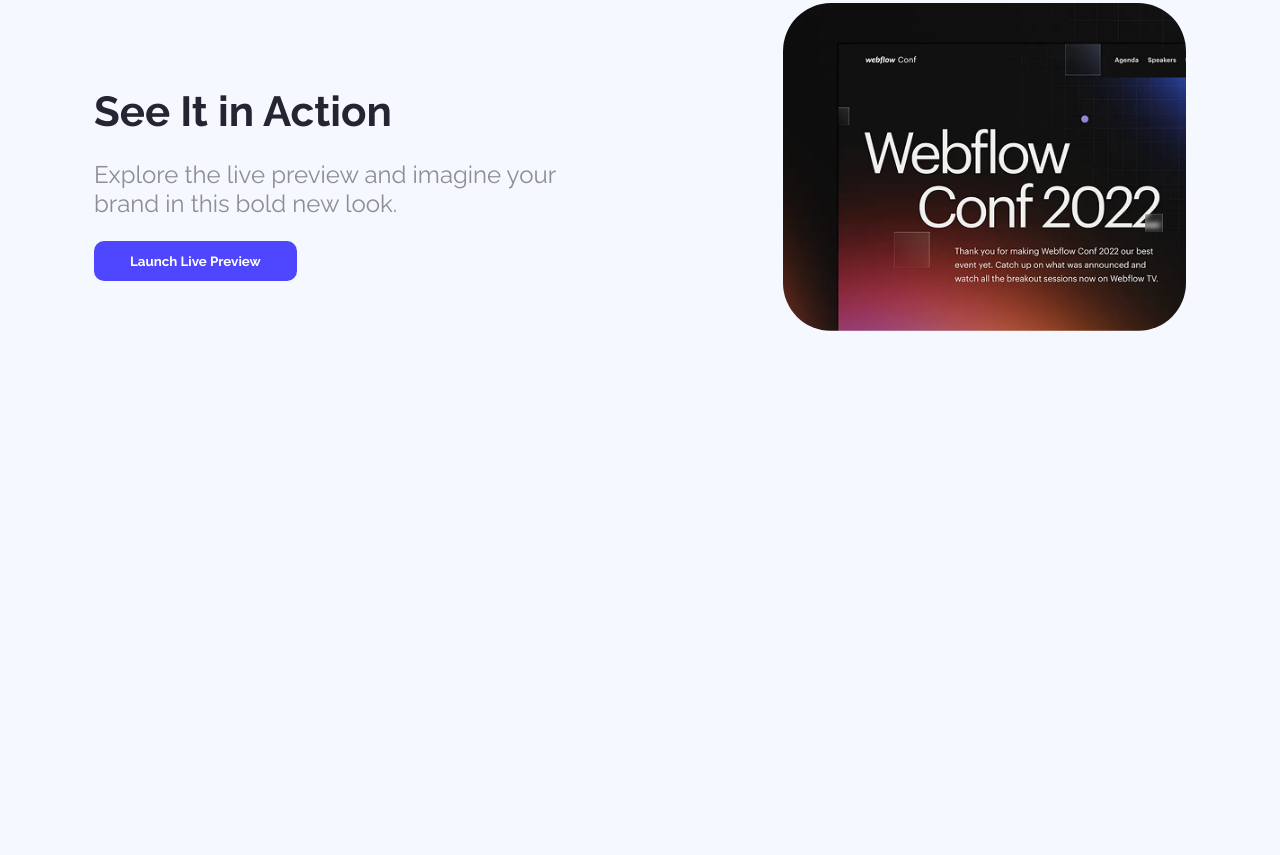
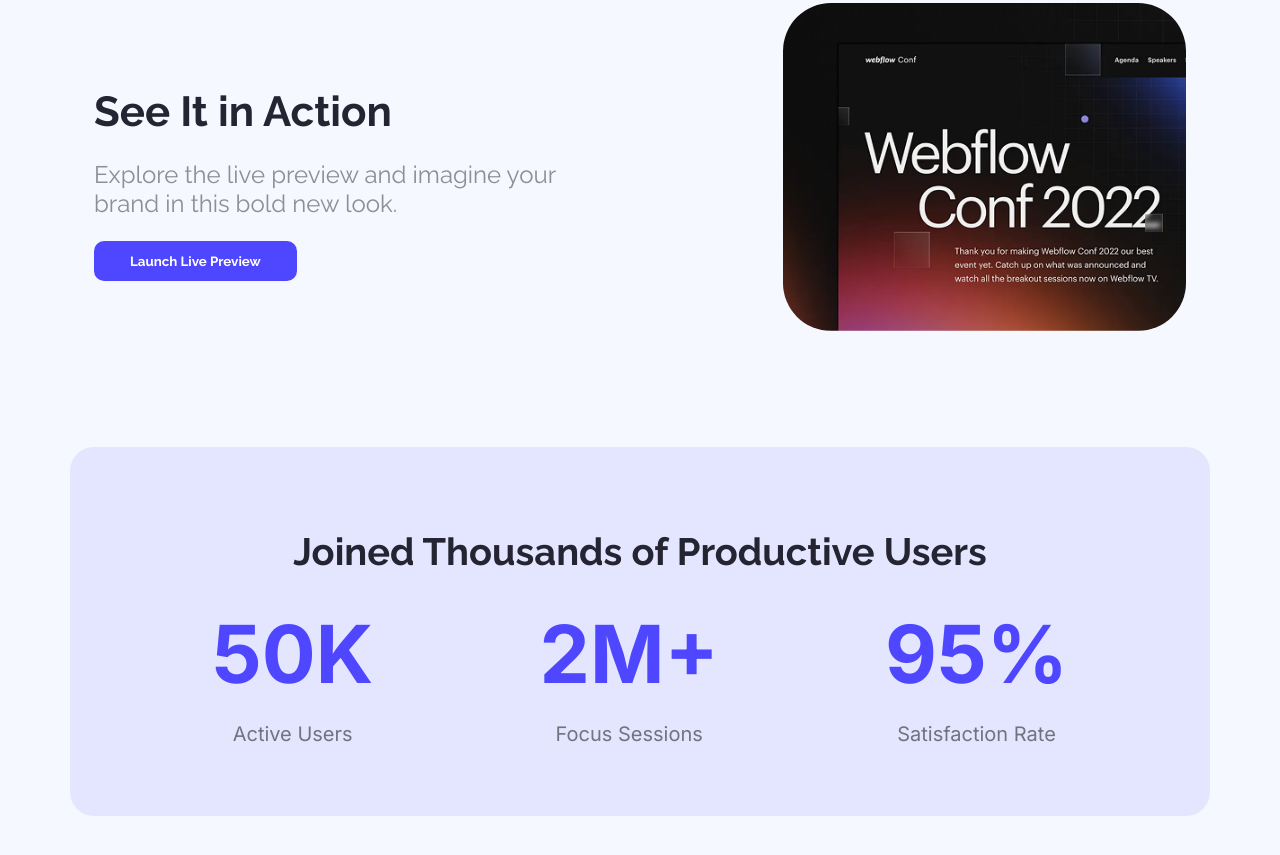
Before and after one commit to Ifthe16/b12-assignment-01, a plain HTML site: page index.html in a window 1280 px wide. Shown: the part 765-1620 px from the top of the page. Before the commit the page ends 1212 px from the top, so only its background shows below. Drawn offline with Linux system fonts and the light colour scheme.

Commit message:
added productive section and CSS styles

```diff
--- a/index.html
+++ b/index.html
@@ -34,14 +34,16 @@
                 <img class="brand-logo" src="assets/creative_insights.png" alt="Creative Insights company logo">
                 <h3 class="brand-name inter-font text-primary">Creative Insights</h3>
             </div>
-            <a href="https://www.google.com/" target="_blank" rel="noopener noreferrer"><button
-                    class="btn-primary raleway-font">Sign Up</button></a>
+            <a href="https://www.google.com/" target="_blank" rel="noopener noreferrer">
+                <button class="btn-primary raleway-font">Sign Up</button>
+            </a>
         </nav>
         <!-- banner -->
         <div class="banner-content">
             <h1 class="banner-title raleway-font text-secondary">Cool Dark UI Template for Webflow Agencies!</h1>
-            <a href="http://" target="_blank" rel="noopener noreferrer"><button class="btn-primary raleway-font">Stay
-                    Focused</button></a>
+            <a href="http://" target="_blank" rel="noopener noreferrer">
+                <button class="btn-primary raleway-font">Stay Focused</button>
+            </a>
         </div>
     </header>
     <!-- header end -->
@@ -53,12 +55,35 @@
                 <h2 class="action-title raleway-font text-secondary">See It in Action</h2>
                 <p class="action-description raleway-font text-tertiary">Explore the live preview and imagine your brand
                     in this bold new look.</p>
-                <a href="http://" target="_blank" rel="noopener noreferrer"><button
-                        class="btn-primary raleway-font">Launch Live Preview</button></a>
+                <a href="http://" target="_blank" rel="noopener noreferrer">
+                    <button class="btn-primary raleway-font">Launch Live Preview</button>
+                </a>
             </div>
             <img src="assets/wc-big.png" alt="The picture of webflow design">
         </section>
         <!-- action section end  -->
+        <!-- productive section start -->
+        <section class="productive-section">
+            <div class="productive-section-content">
+                <h2 class="raleway-font text-secondary productive-title">Joined Thousands of Productive Users</h2>
+                <div class="productive-container">
+                    <div class="productive-content">
+                        <p class="productive-description text-primary inter-font">50K</p>
+                        <p class="productive-sub-title inter-font text-quaternary">Active Users</p>
+                    </div>
+                    <div class="productive-content">
+                        <p class="productive-description text-primary inter-font">2M+</p>
+                        <p class="productive-sub-title inter-font text-quaternary">Focus Sessions</p>
+                    </div>
+                    <div class="productive-content">
+                        <p class="productive-description text-primary inter-font">95%</p>
+                        <p class="productive-sub-title inter-font text-quaternary">Satisfaction Rate</p>
+                    </div>
+                </div>
+            </div>
+        </section>
+        <!-- productive section end -->
+
     </main>
     <!-- main end -->
 </body>
--- a/styles/style.css
+++ b/styles/style.css
@@ -22,6 +22,11 @@
 
 .text-tertiary {
   color: rgba(37, 36, 50, 0.5);
+}
+
+.text-quaternary {
+  color: rgba(0, 0, 0, 0.5);
+  ;
 }
 
 .btn-primary {
@@ -125,3 +130,41 @@ main {
   object-fit: cover;
   object-position: -20px 0%;
 }
+
+/* productive section styles */
+.productive-section {
+  background-color: rgba(78, 71, 255, 0.1);
+  border-radius: 24px;
+  max-width: 1140px;
+  margin: 0 auto 137px;
+}
+
+.productive-section-content {
+  text-align: center;
+  padding: 50px 142px;
+
+}
+
+.productive-title {
+  font-size: 38px;
+  font-weight: bold;
+}
+
+.productive-container {
+  display: flex;
+  justify-content: space-between;
+}
+
+.productive-content {
+  text-align: center;
+}
+
+.productive-description {
+  font-size: 80px;
+  font-weight: bold;
+  margin: 0px;
+}
+
+.productive-sub-title {
+  font-size: 20px;
+}
```
